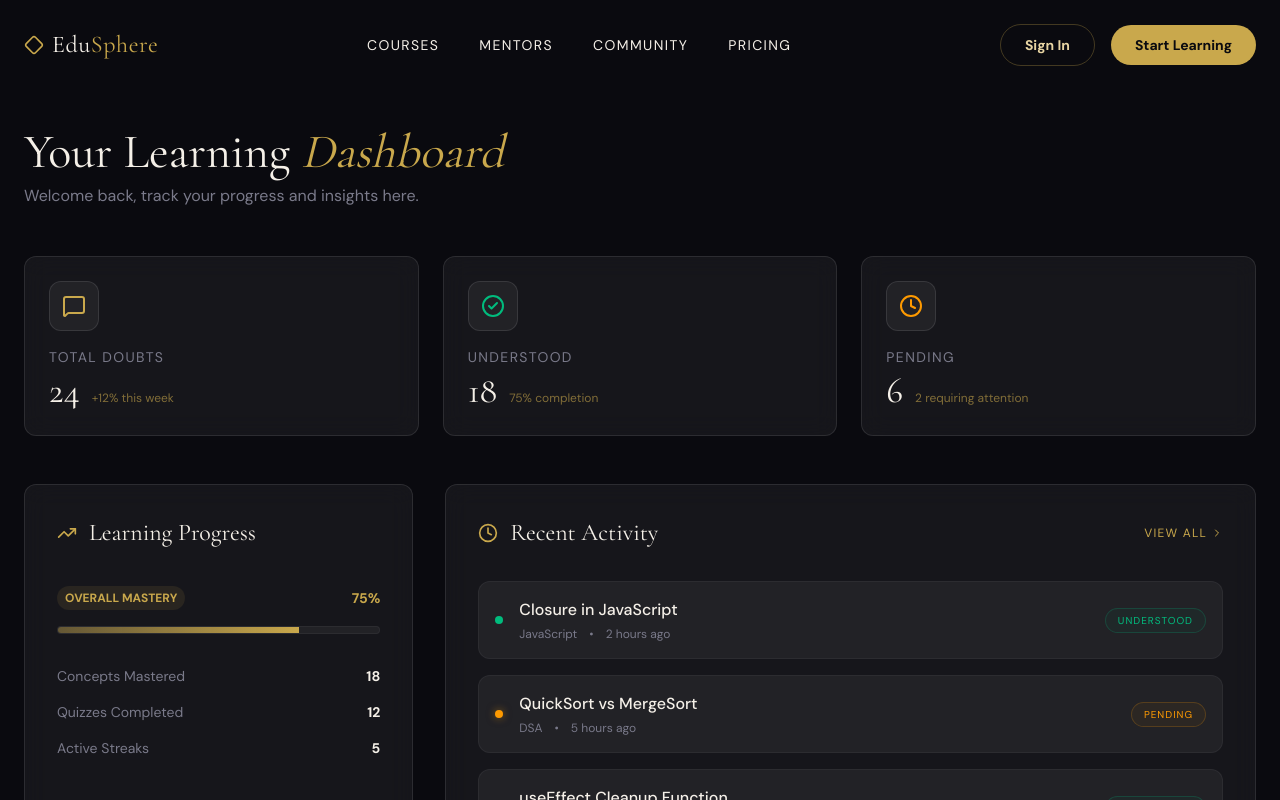
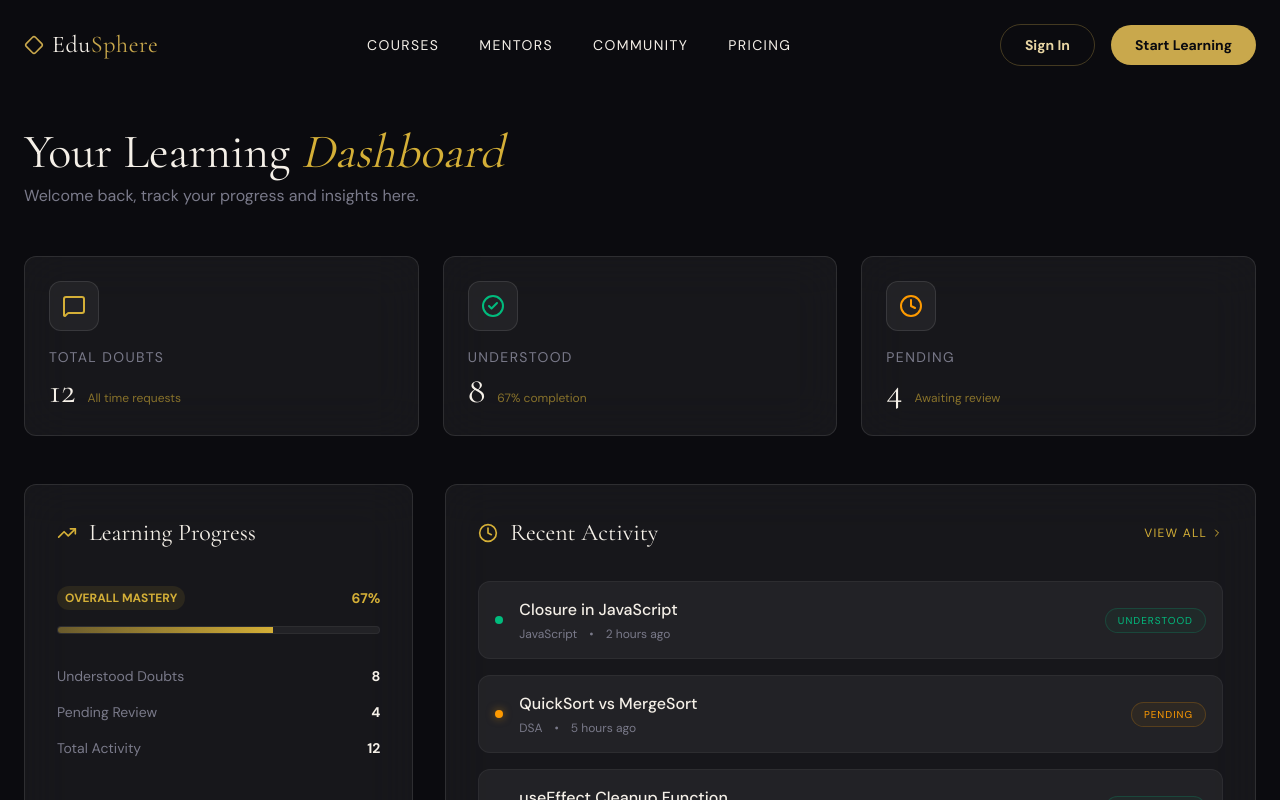
Before and after one commit to affancoder/EduSphere, a Next.js app: page /dashboard in a window 1280 px wide. Shown: the top 800 px of the page. Built offline with nearby package versions, Linux system fonts and the light colour scheme.

Commit message:
dashboard & history

```diff
--- a/app/dashboard/page.tsx
+++ b/app/dashboard/page.tsx
@@ -13,28 +13,13 @@ import Navbar from "@/components/Navbar";
 import Footer from "@/components/Footer";
 import Card from "@/components/ui/Card";
 
-const stats = [
-  {
-    label: "Total Doubts",
-    value: "24",
-    icon: <MessageSquare className="w-6 h-6 text-gold" />,
-    trend: "+12% this week",
-  },
-  {
-    label: "Understood",
-    value: "18",
-    icon: <CheckCircle2 className="w-6 h-6 text-emerald-500" />,
-    trend: "75% completion",
-  },
-  {
-    label: "Pending",
-    value: "6",
-    icon: <Clock className="w-6 h-6 text-amber-500" />,
-    trend: "2 requiring attention",
-  },
-];
+const statsData = {
+  total: 12,
+  understood: 8,
+  pending: 4,
+};
 
-const recentActivity = [
+const recentDoubts = [
   {
     title: "Closure in JavaScript",
     subject: "JavaScript",
@@ -56,10 +41,34 @@ const recentActivity = [
 ];
 
 export default function DashboardPage() {
-  const progressValue = 75;
+  // TODO: Fetch from /api/doubts
+  // TODO: Replace dummy data with DB data
+  const { total, understood, pending } = statsData;
+  const progressValue = Math.round((understood / total) * 100);
+
+  const statsCards = [
+    {
+      label: "Total Doubts",
+      value: total,
+      icon: <MessageSquare className="w-6 h-6 text-[#d4af37]" />,
+      trend: "All time requests",
+    },
+    {
+      label: "Understood",
+      value: understood,
+      icon: <CheckCircle2 className="w-6 h-6 text-emerald-500" />,
+      trend: `${progressValue}% completion`,
+    },
+    {
+      label: "Pending",
+      value: pending,
+      icon: <Clock className="w-6 h-6 text-amber-500" />,
+      trend: "Awaiting review",
+    },
+  ];
 
   return (
-    <div className="min-h-screen bg-background text-text-primary font-body">
+    <div className="min-h-screen bg-[#0b0b0f] text-text-primary font-body">
       <Navbar />
 
       <main className="container mx-auto px-6 pt-32 pb-20">
@@ -70,17 +79,17 @@ export default function DashboardPage() {
             animate={{ opacity: 1, x: 0 }}
             className="font-display text-4xl md:text-5xl text-text-primary mb-2"
           >
-            Your Learning <span className="text-gold italic">Dashboard</span>
+            Your Learning <span className="text-[#d4af37] italic">Dashboard</span>
           </motion.h1>
           <p className="text-text-muted">Welcome back, track your progress and insights here.</p>
         </div>
 
         {/* Stats Grid */}
         <div className="grid grid-cols-1 md:grid-cols-3 gap-6 mb-12">
-          {stats.map((stat, i) => (
-            <Card key={i} className="p-6 group hover:border-gold/30 transition-all duration-300">
+          {statsCards.map((stat, i) => (
+            <Card key={i} className="p-6 bg-white/5 backdrop-blur-xl border-white/10 rounded-xl group hover:border-[#d4af37]/30 transition-all duration-300">
               <div className="flex justify-between items-start mb-4">
-                <div className="p-3 rounded-xl bg-white/5 border border-white/10 group-hover:bg-gold/10 transition-colors">
+                <div className="p-3 rounded-xl bg-white/5 border border-white/10 group-hover:bg-[#d4af37]/10 transition-colors">
                   {stat.icon}
                 </div>
                 <ArrowUpRight className="w-4 h-4 text-text-muted opacity-0 group-hover:opacity-100 transition-opacity" />
@@ -88,7 +97,7 @@ export default function DashboardPage() {
               <h3 className="text-text-muted text-sm tracking-widest uppercase mb-1">{stat.label}</h3>
               <div className="flex items-baseline gap-3">
                 <span className="text-4xl font-display text-text-primary">{stat.value}</span>
-                <span className="text-xs text-gold/60">{stat.trend}</span>
+                <span className="text-xs text-[#d4af37]/60">{stat.trend}</span>
               </div>
             </Card>
           ))}
@@ -97,21 +106,21 @@ export default function DashboardPage() {
         <div className="grid grid-cols-1 lg:grid-cols-3 gap-8">
           {/* Progress Section */}
           <div className="lg:col-span-1">
-            <Card className="p-8 h-full">
+            <Card className="p-8 h-full bg-white/5 backdrop-blur-xl border-white/10 rounded-xl">
               <div className="flex items-center gap-3 mb-8">
-                <TrendingUp className="w-5 h-5 text-gold" />
+                <TrendingUp className="w-5 h-5 text-[#d4af37]" />
                 <h3 className="font-display text-2xl">Learning Progress</h3>
               </div>
 
               <div className="relative pt-1">
                 <div className="flex mb-4 items-center justify-between">
                   <div>
-                    <span className="text-xs font-semibold inline-block py-1 px-2 uppercase rounded-full text-gold bg-gold/10">
+                    <span className="text-xs font-semibold inline-block py-1 px-2 uppercase rounded-full text-[#d4af37] bg-[#d4af37]/10">
                       Overall Mastery
                     </span>
                   </div>
                   <div className="text-right">
-                    <span className="text-sm font-semibold inline-block text-gold">
+                    <span className="text-sm font-semibold inline-block text-[#d4af37]">
                       {progressValue}%
                     </span>
                   </div>
@@ -121,45 +130,51 @@ export default function DashboardPage() {
                     initial={{ width: 0 }}
                     animate={{ width: `${progressValue}%` }}
                     transition={{ duration: 1.5, ease: "easeOut" }}
-                    className="shadow-none flex flex-col text-center whitespace-nowrap text-white justify-center bg-linear-to-r from-gold/40 to-gold"
+                    className="shadow-none flex flex-col text-center whitespace-nowrap text-white justify-center bg-linear-to-r from-[#d4af37]/40 to-[#d4af37]"
                   ></motion.div>
                 </div>
               </div>
 
               <ul className="space-y-4">
-                {["Concepts Mastered", "Quizzes Completed", "Active Streaks"].map((item, i) => (
-                  <li key={i} className="flex items-center justify-between text-sm">
-                    <span className="text-text-muted">{item}</span>
-                    <span className="text-text-primary font-semibold">{[18, 12, 5][i]}</span>
-                  </li>
-                ))}
+                <li className="flex items-center justify-between text-sm">
+                  <span className="text-text-muted">Understood Doubts</span>
+                  <span className="text-text-primary font-semibold">{understood}</span>
+                </li>
+                <li className="flex items-center justify-between text-sm">
+                  <span className="text-text-muted">Pending Review</span>
+                  <span className="text-text-primary font-semibold">{pending}</span>
+                </li>
+                <li className="flex items-center justify-between text-sm">
+                  <span className="text-text-muted">Total Activity</span>
+                  <span className="text-text-primary font-semibold">{total}</span>
+                </li>
               </ul>
             </Card>
           </div>
 
           {/* Recent Activity Section */}
           <div className="lg:col-span-2">
-            <Card className="p-8 h-full">
+            <Card className="p-8 h-full bg-white/5 backdrop-blur-xl border-white/10 rounded-xl">
               <div className="flex items-center justify-between mb-8">
                 <div className="flex items-center gap-3">
-                  <Clock className="w-5 h-5 text-gold" />
+                  <Clock className="w-5 h-5 text-[#d4af37]" />
                   <h3 className="font-display text-2xl">Recent Activity</h3>
                 </div>
-                <button className="text-xs tracking-widest uppercase text-gold hover:text-champagne transition-colors flex items-center gap-1">
+                <button className="text-xs tracking-widest uppercase text-[#d4af37] hover:text-champagne transition-colors flex items-center gap-1">
                   View All <ChevronRight className="w-3 h-3" />
                 </button>
               </div>
 
               <div className="space-y-4">
-                {recentActivity.map((activity, i) => (
+                {recentDoubts.map((activity, i) => (
                   <div
                     key={i}
-                    className="flex items-center justify-between p-4 rounded-xl bg-white/5 border border-white/5 hover:border-gold/10 hover:bg-white/[0.07] transition-all cursor-pointer group"
+                    className="flex items-center justify-between p-4 rounded-xl bg-white/5 border border-white/5 hover:border-[#d4af37]/10 hover:bg-white/[0.07] transition-all cursor-pointer group"
                   >
                     <div className="flex items-center gap-4">
                       <div className={`w-2 h-2 rounded-full ${activity.status === 'Understood' ? 'bg-emerald-500' : 'bg-amber-500 shadow-[0_0_8px_rgba(245,158,11,0.5)]'}`} />
                       <div>
-                        <h4 className="text-text-primary font-medium group-hover:text-gold transition-colors">{activity.title}</h4>
+                        <h4 className="text-text-primary font-medium group-hover:text-[#d4af37] transition-colors">{activity.title}</h4>
                         <div className="flex gap-3 text-xs text-text-muted mt-1">
                           <span>{activity.subject}</span>
                           <span>•</span>
--- a/app/history/page.tsx
+++ b/app/history/page.tsx
@@ -8,7 +8,6 @@ import {
   Eye,
   CheckCircle2,
   Filter,
-  MoreVertical,
   Inbox
 } from "lucide-react";
 import Navbar from "@/components/Navbar";
@@ -19,51 +18,54 @@ import GoldButton from "@/components/ui/GoldButton";
 const initialDoubts = [
   {
     id: 1,
-    question: "How do closures work in JavaScript?",
-    preview: "Closures are a fundamental concept where an inner function has access to the outer function's scope...",
+    question: "What is closure?",
+    answer: "Closure is a function that remembers variables from its outer scope even after the outer function has finished executing.",
+    status: "understood",
     subject: "JavaScript",
-    status: "Understood",
     date: "May 2, 2026",
   },
   {
     id: 2,
-    question: "Difference between SQL and NoSQL databases?",
-    preview: "SQL databases are relational and use structured query language, while NoSQL are non-relational...",
+    question: "Difference between SQL and NoSQL?",
+    answer: "SQL is relational and table-based, while NoSQL is non-relational and can be document-based, key-value, etc.",
+    status: "pending",
     subject: "Databases",
-    status: "Pending",
     date: "May 1, 2026",
-  },
-  {
-    id: 3,
-    question: "What is the Big O complexity of MergeSort?",
-    preview: "MergeSort consistently performs at O(n log n) for all cases (best, average, and worst)...",
-    subject: "DSA",
-    status: "Understood",
-    date: "April 30, 2026",
-  },
-  {
-    id: 4,
-    question: "How to handle side effects in React components?",
-    preview: "The useEffect hook is the primary way to manage side effects like data fetching or subscriptions...",
-    subject: "React",
-    status: "Pending",
-    date: "April 28, 2026",
   },
 ];
 
+interface Doubt {
+  id: number;
+  question: string;
+  answer: string;
+  status: string;
+  subject: string;
+  date: string;
+}
+
 export default function HistoryPage() {
-  const [doubts, setDoubts] = useState(initialDoubts);
+  const [doubts, setDoubts] = useState<Doubt[]>(initialDoubts);
   const [searchTerm, setSearchTerm] = useState("");
 
+  // TODO: Fetch from API
+  // useEffect(() => { fetchDoubts() }, [])
+
+  const handleView = (doubt: Doubt) => {
+    console.log("Viewing doubt:", doubt);
+    alert(`Viewing: ${doubt.question}\n\nAnswer: ${doubt.answer}`);
+  };
+
   const handleDelete = (id: number) => {
+    // TODO: Delete via API
     setDoubts(doubts.filter((d) => d.id !== id));
   };
 
   const handleToggleStatus = (id: number) => {
+    // TODO: Update status via API
     setDoubts(
       doubts.map((d) =>
         d.id === id
-          ? { ...d, status: d.status === "Understood" ? "Pending" : "Understood" }
+          ? { ...d, status: d.status === "understood" ? "pending" : "understood" }
           : d
       )
     );
@@ -74,7 +76,7 @@ export default function HistoryPage() {
   );
 
   return (
-    <div className="min-h-screen bg-background text-text-primary font-body">
+    <div className="min-h-screen bg-[#0b0b0f] text-text-primary font-body">
       <Navbar />
 
       <main className="container mx-auto px-6 pt-32 pb-20">
@@ -86,7 +88,7 @@ export default function HistoryPage() {
               animate={{ opacity: 1, x: 0 }}
               className="font-display text-4xl md:text-5xl text-text-primary mb-2"
             >
-              Your Doubts <span className="text-gold italic">History</span>
+              Your Doubts <span className="text-[#d4af37] italic">History</span>
             </motion.h1>
             <p className="text-text-muted">Review and manage your past learning inquiries.</p>
           </div>
@@ -99,10 +101,10 @@ export default function HistoryPage() {
                 placeholder="Search doubts..."
                 value={searchTerm}
                 onChange={(e) => setSearchTerm(e.target.value)}
-                className="w-full bg-white/5 border border-white/10 rounded-lg pl-10 pr-4 py-2 text-sm focus:outline-none focus:border-gold/50 transition-colors"
+                className="w-full bg-white/5 border border-white/10 rounded-xl pl-10 pr-4 py-2 text-sm focus:outline-none focus:border-[#d4af37]/50 transition-colors text-text-primary"
               />
             </div>
-            <button className="p-2 rounded-lg bg-white/5 border border-white/10 text-text-muted hover:text-gold transition-colors">
+            <button className="p-2 rounded-xl bg-white/5 border border-white/10 text-text-muted hover:text-[#d4af37] transition-colors">
               <Filter className="w-5 h-5" />
             </button>
           </div>
@@ -121,51 +123,52 @@ export default function HistoryPage() {
                   exit={{ opacity: 0, scale: 0.95 }}
                   transition={{ duration: 0.3 }}
                 >
-                  <Card className="p-6 group hover:border-gold/20 transition-all duration-300">
+                  <Card className="p-6 bg-white/5 backdrop-blur-xl border-white/10 rounded-xl group hover:border-[#d4af37]/20 transition-all duration-300">
                     <div className="flex flex-col lg:flex-row lg:items-center justify-between gap-6">
                       <div className="flex-1">
                         <div className="flex items-center gap-3 mb-2">
-                          <span className="text-[10px] tracking-widest uppercase px-2 py-0.5 rounded bg-gold/10 text-gold border border-gold/20">
+                          <span className="text-[10px] tracking-widest uppercase px-2 py-0.5 rounded-lg bg-[#d4af37]/10 text-[#d4af37] border border-[#d4af37]/20 font-semibold">
                             {doubt.subject}
                           </span>
                           <span className="text-xs text-text-muted">{doubt.date}</span>
                         </div>
-                        <h3 className="font-display text-2xl text-text-primary mb-2 group-hover:text-gold transition-colors">
+                        <h3 className="font-display text-2xl text-text-primary mb-2 group-hover:text-[#d4af37] transition-colors">
                           {doubt.question}
                         </h3>
-                        <p className="text-sm text-text-muted line-clamp-1 max-w-2xl">
-                          {doubt.preview}
+                        <p className="text-sm text-text-muted line-clamp-1 max-w-2xl italic">
+                          &ldquo;{doubt.answer}&rdquo;
                         </p>
                       </div>
 
                       <div className="flex items-center justify-between lg:justify-end gap-4 border-t lg:border-t-0 border-white/5 pt-4 lg:pt-0">
                         <div className="flex items-center gap-2 mr-4">
-                          <span className={`flex h-2 w-2 rounded-full ${doubt.status === 'Understood' ? 'bg-emerald-500' : 'bg-amber-500 shadow-[0_0_8px_rgba(245,158,11,0.5)]'}`} />
-                          <span className={`text-[10px] tracking-widest uppercase font-semibold ${doubt.status === 'Understood' ? 'text-emerald-500' : 'text-amber-500'}`}>
+                          <span className={`flex h-2 w-2 rounded-full ${doubt.status === 'understood' ? 'bg-emerald-500 shadow-[0_0_8px_rgba(16,185,129,0.5)]' : 'bg-amber-500 shadow-[0_0_8px_rgba(245,158,11,0.5)]'}`} />
+                          <span className={`text-[10px] tracking-widest uppercase font-bold ${doubt.status === 'understood' ? 'text-emerald-500' : 'text-amber-500'}`}>
                             {doubt.status}
                           </span>
                         </div>
 
                         <div className="flex items-center gap-2">
-                          <button className="p-2 rounded-lg bg-white/5 border border-white/5 text-text-muted hover:text-gold hover:bg-gold/5 transition-all" title="View Details">
+                          <button
+                            onClick={() => handleView(doubt)}
+                            className="p-2 rounded-xl bg-white/5 border border-white/5 text-text-muted hover:text-[#d4af37] hover:bg-[#d4af37]/5 transition-all"
+                            title="View Details"
+                          >
                             <Eye className="w-4 h-4" />
                           </button>
                           <button
                             onClick={() => handleToggleStatus(doubt.id)}
-                            className={`p-2 rounded-lg bg-white/5 border border-white/5 transition-all ${doubt.status === 'Understood' ? 'text-emerald-500 hover:bg-emerald-500/5' : 'text-text-muted hover:text-emerald-500 hover:bg-emerald-500/5'}`}
-                            title="Mark as Understood"
+                            className={`p-2 rounded-xl bg-white/5 border border-white/5 transition-all ${doubt.status === 'understood' ? 'text-emerald-500 hover:bg-emerald-500/5' : 'text-text-muted hover:text-emerald-500 hover:bg-emerald-500/5'}`}
+                            title={doubt.status === 'understood' ? "Mark as Pending" : "Mark as Understood"}
                           >
                             <CheckCircle2 className="w-4 h-4" />
                           </button>
                           <button
                             onClick={() => handleDelete(doubt.id)}
-                            className="p-2 rounded-lg bg-white/5 border border-white/5 text-text-muted hover:text-red-500 hover:bg-red-500/5 transition-all"
+                            className="p-2 rounded-xl bg-white/5 border border-white/5 text-text-muted hover:text-red-500 hover:bg-red-500/5 transition-all"
                             title="Delete"
                           >
                             <Trash2 className="w-4 h-4" />
-                          </button>
-                          <button className="p-2 rounded-lg bg-white/5 border border-white/5 text-text-muted hover:text-gold lg:hidden">
-                            <MoreVertical className="w-4 h-4" />
                           </button>
                         </div>
                       </div>
@@ -187,7 +190,7 @@ export default function HistoryPage() {
                 <p className="text-text-muted max-w-xs mb-8">
                   Your curiosity is the first step to mastery. Start asking and they will appear here.
                 </p>
-                <GoldButton variant="filled" className="px-8 py-3">
+                <GoldButton variant="filled" className="px-8 py-3 bg-[#d4af37] text-[#0b0b0f] rounded-xl font-bold uppercase tracking-widest text-xs">
                   Ask Your First Doubt
                 </GoldButton>
               </motion.div>
```
Also changed, not shown: app/ask-doubt/page.tsx (+69 -47 lines).
